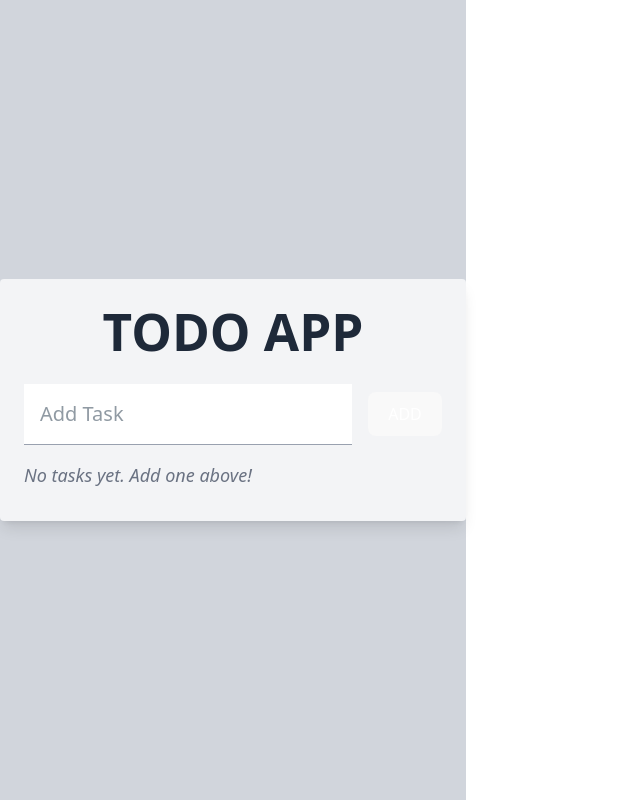
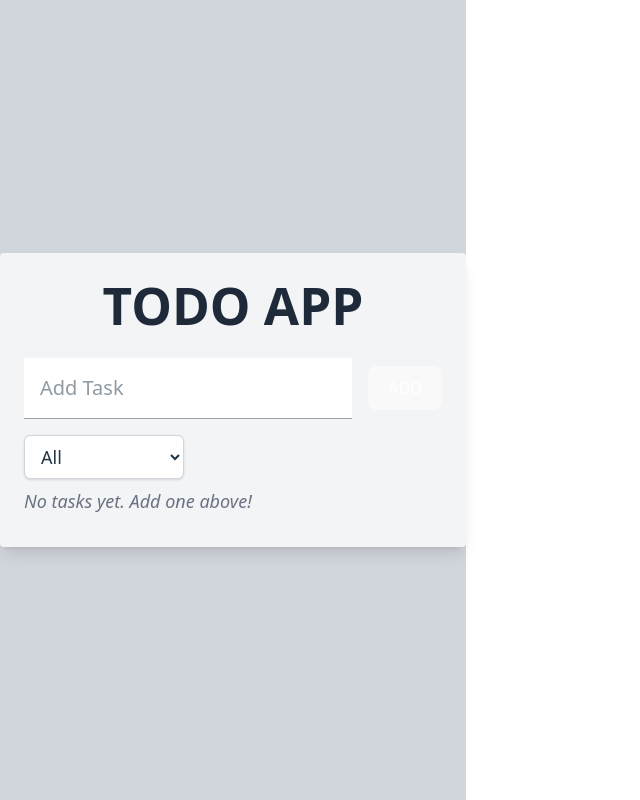
Before and after one commit to sofiiavoitkova/redux, a React (Vite) app: page / in a window 1280 px wide. Shown: the whole page, without its empty margins (0-640 px from the left). Built offline with nearby package versions, Linux system fonts and the light colour scheme.

Commit message:
feat: add filter dropdown

```diff
--- a/src/App.jsx
+++ b/src/App.jsx
@@ -1,6 +1,7 @@
 import { useState } from "react";
 import InputForm from "./components/InputForm";
 import TodoList from "./components/ToDoList";
+import FilterButtons from "./components/FilterButton";
 import "./App.css";
 
 function App() {
@@ -12,6 +13,7 @@ function App() {
             TODO APP
           </h1>
           <InputForm />
+          <FilterButtons />
           <TodoList />
         </div>
       </div>
--- a/src/components/FilterButton.jsx
+++ b/src/components/FilterButton.jsx
@@ -0,0 +1,28 @@
+import React from "react";
+import { useDispatch, useSelector } from "react-redux";
+import { setFilter } from "../redux/actions";
+
+const FilterButtons = () => {
+  const dispatch = useDispatch();
+  const taskFilter = useSelector((state) => state.filter);
+
+  const handleFilterChange = (e) => {
+    dispatch(setFilter(e.target.value));
+  };
+
+  return (
+    <div className="flex justify-start items-center mb-1">
+      <select
+        className="block w-40 px-3 py-2 text-lg bg-white border border-gray-300 rounded-md shadow-sm focus:outline-none focus:border-2 focus:border-blue-500"
+        value={taskFilter}
+        onChange={handleFilterChange}
+      >
+        <option value="ALL">All</option>
+        <option value="COMPLETED">Completed</option>
+        <option value="INCOMPLETE">Incomplete</option>
+      </select>
+    </div>
+  );
+};
+
+export default FilterButtons;
--- a/src/components/ToDoList/index.jsx
+++ b/src/components/ToDoList/index.jsx
@@ -3,15 +3,22 @@ import { useSelector } from "react-redux";
 
 const TodoList = () => {
   const todo = useSelector((state) => state.todo);
+  const filter = useSelector((state) => state.filter);
+
+  const filteredTasks = todo.filter((todo) => {
+    if (filter === "COMPLETED") return todo.completed;
+    if (filter === "INCOMPLETE") return !todo.completed;
+    return true;
+  });
 
   return (
     <ul>
-      {todo.length === 0 ? (
+      {filteredTasks.length === 0 ? (
         <li className="my-2 text-lg italic text-gray-500">
           No tasks yet. Add one above!
         </li>
       ) : (
-        todo.map((todo, index) => (
+        filteredTasks.map((todo, index) => (
           <TodoItem key={todo.id} todo={todo} index={index} />
         ))
       )}
--- a/src/redux/actions.js
+++ b/src/redux/actions.js
@@ -2,6 +2,7 @@ export const ADD_TODO = "ADD_TODO";
 export const REMOVE_TODO = "REMOVE_TODO";
 export const MARK_COMPLETED = "MARK_COMPLETED";
 export const MARK_INCOMPLETE = "MARK_INCOMPLETE";
+export const SET_FILTER = "SET_FILTER";
 
 export const addTodo = (text) => ({
   type: ADD_TODO,
@@ -22,3 +23,8 @@ export const markIncomplete = (index) => ({
   type: MARK_INCOMPLETE,
   payload: index,
 });
+
+export const setFilter = (filter) => ({
+  type: SET_FILTER,
+  payload: filter,
+});
--- a/src/redux/reducer.js
+++ b/src/redux/reducer.js
@@ -3,11 +3,12 @@ import {
   REMOVE_TODO,
   MARK_COMPLETED,
   MARK_INCOMPLETE,
+  SET_FILTER,
 } from "./actions";
 
 const initialState = {
   todo: [],
-  searchTerm: "",
+  filter: "ALL",
 };
 
 const reducer = (state = initialState, action) => {
@@ -43,6 +44,11 @@ const reducer = (state = initialState, action) => {
           idx === action.payload ? { ...todo, completed: false } : todo
         ),
       };
+    case SET_FILTER:
+      return {
+        ...state,
+        filter: action.payload,
+      };
     default:
       return state;
   }
```
